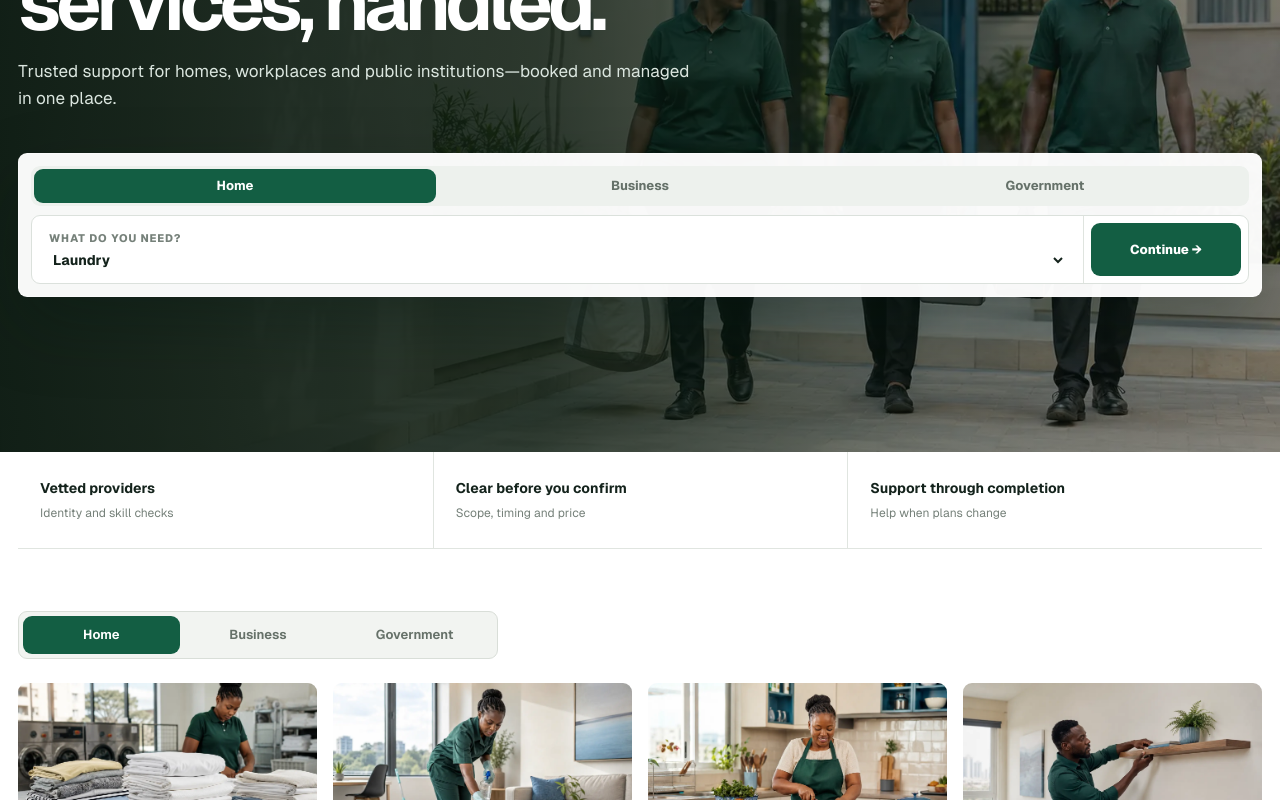
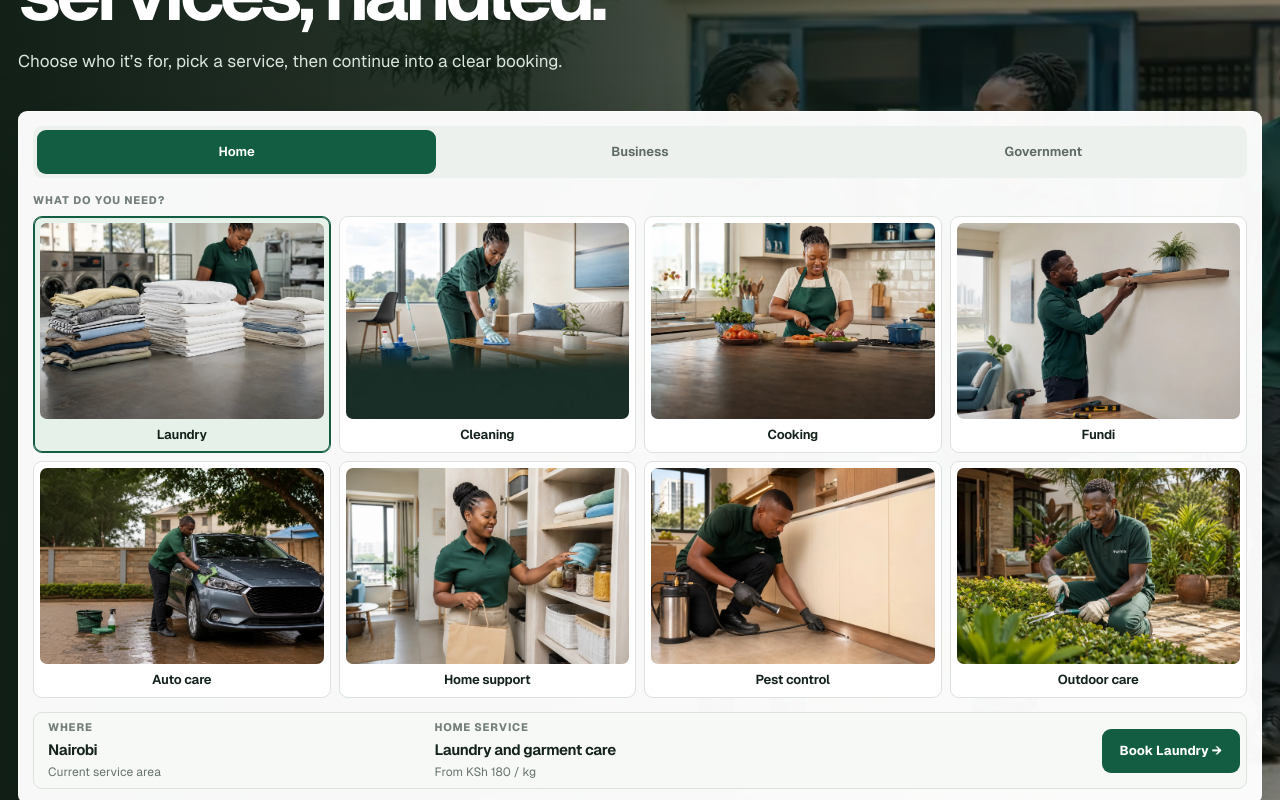
Before and after one commit to skinyanjui/mwanza, a Next.js app: page / in a window 1280 px wide. Shown: the part 300-1100 px from the top of the page. Built offline with nearby package versions, Linux system fonts and the light colour scheme; no server answers.

Commit message:
Replace the homepage service dropdown with a visual booking card.
The hero now uses Home/Business/Government tabs, photo service tiles, and a Nairobi summary bar so booking starts from a scannable choice instead of a native select.

Co-authored-by: skinyanjui <skinyanjui@users.noreply.github.com>

```diff
--- /dev/null
+++ b/app/components/hero-booking.tsx
@@ -0,0 +1,66 @@
+"use client";
+/* eslint-disable @next/next/no-img-element */
+
+import AudienceSelector from "./audience-selector";
+import {
+  audienceOptions,
+  getAudienceKey,
+  getBookingActionLabel,
+  getBookingHref,
+  getServicePresentation,
+  marketplaceServices,
+  type Audience,
+  type ServiceSlug,
+} from "../data/marketplace-services";
+import { AUDIENCE_LABELS } from "../lib/brand";
+
+export default function HeroBooking({
+  audience,
+  selectedSlug,
+  onAudienceChange,
+  onSelectService,
+}: {
+  audience: Audience;
+  selectedSlug: ServiceSlug;
+  onAudienceChange: (audience: Audience) => void;
+  onSelectService: (slug: ServiceSlug) => void;
+}) {
+  const selected = marketplaceServices.find(service => service.slug === selectedSlug) ?? marketplaceServices[0];
+  const presentation = getServicePresentation(selected, audience);
+  const audienceKey = getAudienceKey(audience);
+  const audienceLabel = AUDIENCE_LABELS[audienceKey];
+  const actionLabel = getBookingActionLabel(selected.short, audience);
+  const bookingHref = getBookingHref(selected.slug, audience);
+
+  return <div className="hero-booking" role="search" aria-label="Start a service booking">
+    <AudienceSelector value={audience} options={audienceOptions} onChange={onAudienceChange} className="hero-booking-audience" ariaLabel="Choose who the service is for"/>
+
+    <div className="hero-booking-what">
+      <small>What do you need?</small>
+      <div className="hero-booking-services" role="radiogroup" aria-label="Choose a service">
+        {marketplaceServices.map(service => {
+          const item = getServicePresentation(service, audience);
+          const isSelected = service.slug === selected.slug;
+          return <button key={service.slug} type="button" role="radio" aria-checked={isSelected} className={isSelected ? "selected" : ""} onClick={() => onSelectService(service.slug)}>
+            <img src={item.image} alt=""/>
+            <span>{service.short}</span>
+          </button>;
+        })}
+      </div>
+    </div>
+
+    <div className="hero-booking-bar">
+      <div className="hero-booking-where">
+        <small>Where</small>
+        <b>Nairobi</b>
+        <span>Current service area</span>
+      </div>
+      <div className="hero-booking-pick">
+        <small>{audienceLabel} service</small>
+        <b>{presentation.title}</b>
+        <span>{presentation.price}</span>
+      </div>
+      <a className="hero-booking-action" href={bookingHref}>{actionLabel} →</a>
+    </div>
+  </div>;
+}
--- a/app/data/marketplace-services.ts
+++ b/app/data/marketplace-services.ts
@@ -18,3 +18,56 @@ export const marketplaceServices = [
 ] as const;
 
 export type MarketplaceService = (typeof marketplaceServices)[number];
+export type AudienceKey = "home" | "business" | "government";
+export type ServiceSlug = MarketplaceService["slug"];
+
+export function getAudienceKey(audience: Audience): AudienceKey {
+  switch (audience) {
+    case "Residential":
+      return "home";
+    case "Business":
+      return "business";
+    case "Government & Institutions":
+      return "government";
+    default: {
+      const exhaustive: never = audience;
+      throw new Error(`Unhandled audience: ${exhaustive}`);
+    }
+  }
+}
+
+export function getServicePresentation(service: MarketplaceService, audience: Audience) {
+  const key = getAudienceKey(audience);
+  switch (key) {
+    case "business":
+      return { title: service.businessTitle, copy: service.businessCopy, price: service.businessPrice, image: service.businessImage, key };
+    case "government":
+      return { title: service.governmentTitle, copy: service.governmentCopy, price: service.governmentPrice, image: service.governmentImage, key };
+    case "home":
+      return { title: service.residentialTitle, copy: service.residentialCopy, price: service.residentialPrice, image: service.image, key };
+    default: {
+      const exhaustive: never = key;
+      throw new Error(`Unhandled audience key: ${exhaustive}`);
+    }
+  }
+}
+
+export function getBookingHref(slug: ServiceSlug, audience: Audience) {
+  const key = getAudienceKey(audience);
+  return key === "home" ? `/book?service=${slug}` : `/book?service=${slug}&audience=${key}`;
+}
+
+export function getBookingActionLabel(short: string, audience: Audience) {
+  const key = getAudienceKey(audience);
+  switch (key) {
+    case "home":
+      return `Book ${short}`;
+    case "business":
+    case "government":
+      return `Request ${short}`;
+    default: {
+      const exhaustive: never = key;
+      throw new Error(`Unhandled audience key: ${exhaustive}`);
+    }
+  }
+}
--- a/app/page.tsx
+++ b/app/page.tsx
@@ -1,21 +1,35 @@
 "use client";
 /* eslint-disable @next/next/no-img-element */
 
-import { useMemo, useState } from "react";
-import AudienceSelector from "./components/audience-selector";
+import { useState } from "react";
+import HeroBooking from "./components/hero-booking";
 import MarketplaceServiceCard from "./components/marketplace-service-card";
 import SiteHeader from "./components/site-header";
 import SiteFooter from "./components/site-footer";
-import { audienceOptions, marketplaceServices as services, type Audience } from "./data/marketplace-services";
+import {
+  getAudienceKey,
+  getBookingHref,
+  getServicePresentation,
+  marketplaceServices as services,
+  type Audience,
+  type ServiceSlug,
+} from "./data/marketplace-services";
+import { AUDIENCE_LABELS } from "./lib/brand";
+
+const catalogHeadlines = {
+  home: { title: "Pick the help you need at home.", description: "Every listing below matches the audience chosen in the booking card." },
+  business: { title: "Keep every location running.", description: "Request a managed plan, or start with a single business service." },
+  government: { title: "Service built around public duty.", description: "Review institutional capabilities, then start a procurement-ready request." },
+} as const;
 
 export default function Home() {
   const [audience, setAudience] = useState<Audience>("Residential");
-  const [selectedSlug, setSelectedSlug] = useState<(typeof services)[number]["slug"]>("laundry");
-  const selected = useMemo(() => services.find(service => service.slug === selectedSlug) ?? services[0], [selectedSlug]);
-  const audienceQuery = audience === "Business" ? "business" : audience === "Government & Institutions" ? "government" : "";
-  const bookingHref = `/book?service=${selected.slug}${audienceQuery ? `&audience=${audienceQuery}` : ""}`;
+  const [selectedSlug, setSelectedSlug] = useState<ServiceSlug>("laundry");
+  const audienceKey = getAudienceKey(audience);
+  const audienceLabel = AUDIENCE_LABELS[audienceKey];
+  const catalogCopy = catalogHeadlines[audienceKey];
 
-  return <main className="marketplace-home" data-audience={audienceQuery || "home"}>
+  return <main className="marketplace-home" data-audience={audienceKey}>
     <SiteHeader/>
 
     <section className="marketplace-home-hero" id="top">
@@ -23,16 +37,9 @@ export default function Home() {
         <div className="marketplace-hero-copy">
           <div className="marketplace-eyebrow"><span/> Nairobi · Home, business and government</div>
           <h1>Essential services, handled.</h1>
-          <p>Trusted support for homes, workplaces and public institutions—booked and managed in one place.</p>
+          <p>Choose who it’s for, pick a service, then continue into a clear booking.</p>
         </div>
-
-        <div className="marketplace-search-card" aria-label="Start a service booking">
-          <AudienceSelector value={audience} options={audienceOptions} onChange={setAudience} className="marketplace-audience-tabs" ariaLabel="Choose who the service is for"/>
-          <div className="marketplace-search-row marketplace-search-simple">
-            <label><small>What do you need?</small><select aria-label="Choose service" value={selectedSlug} onChange={event => setSelectedSlug(event.target.value as typeof selectedSlug)}>{services.map(service => <option key={service.slug} value={service.slug}>{service.short}</option>)}</select></label>
-            <a className="marketplace-search-action" href={bookingHref}>Continue →</a>
-          </div>
-        </div>
+        <HeroBooking audience={audience} selectedSlug={selectedSlug} onAudienceChange={setAudience} onSelectService={setSelectedSlug}/>
       </div>
     </section>
 
@@ -43,17 +50,14 @@ export default function Home() {
     </section>
 
     <section className="services marketplace-services" id="services">
-      <AudienceSelector value={audience} options={audienceOptions} onChange={setAudience} className="audience-toggle marketplace-toggle"/>
+      <header className="marketplace-section-head">
+        <div><small>{audienceLabel.toUpperCase()} SERVICES IN NAIROBI</small><h2>{catalogCopy.title}</h2></div>
+        <p>{catalogCopy.description}</p>
+      </header>
       <div className="marketplace-service-grid">
         {services.map(service => {
-          const isBusiness = audience === "Business";
-          const isGovernment = audience === "Government & Institutions";
-          const segment = isGovernment ? "government" : isBusiness ? "business" : "home";
-          const title = isGovernment ? service.governmentTitle : isBusiness ? service.businessTitle : service.residentialTitle;
-          const copy = isGovernment ? service.governmentCopy : isBusiness ? service.businessCopy : service.residentialCopy;
-          const price = isGovernment ? service.governmentPrice : isBusiness ? service.businessPrice : service.residentialPrice;
-          const image = isGovernment ? service.governmentImage : isBusiness ? service.businessImage : service.image;
-          return <MarketplaceServiceCard key={service.slug} title={title} description={copy} price={price} image={image} detailHref={`/services/${service.slug}/${segment}`} actionHref={`/book?service=${service.slug}${isGovernment ? "&audience=government" : isBusiness ? "&audience=business" : ""}`} actionLabel={isBusiness || isGovernment ? "Request" : "Book"}/>;
+          const item = getServicePresentation(service, audience);
+          return <MarketplaceServiceCard key={service.slug} title={item.title} description={item.copy} price={item.price} image={item.image} detailHref={`/services/${service.slug}/${item.key}`} actionHref={getBookingHref(service.slug, audience)} actionLabel={item.key === "home" ? "Book" : "Request"}/>;
         })}
       </div>
     </section>
```
Also changed, not shown: app/globals.css, 1 other file (tests, documents, lock files or other folders).
